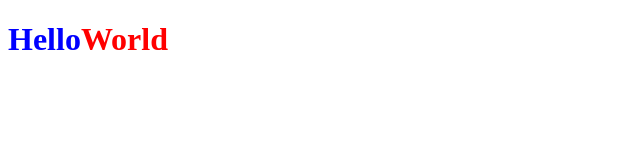
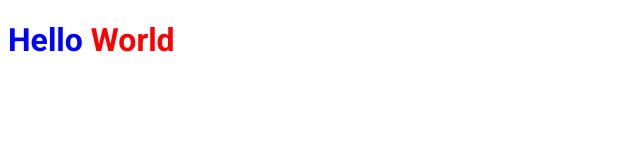
Before and after one commit to jvkass/ignews, a Next.js app: page / in a window 1280 px wide. Shown: the top 160 px of the page, without its empty margins (0-640 px from the left). Built offline with nearby package versions, Linux system fonts and the light colour scheme.

Commit message:
Configurando fonte externa e o document

```diff
--- /dev/null
+++ b/src/pages/_document.tsx
@@ -0,0 +1,19 @@
+import Document, { Html, Head, Main, NextScript } from "next/document"
+export default class MyDocument extends Document {
+    render() {
+        return (
+            <Html>
+                <Head>
+                    <link rel="preconnect" href="https://fonts.googleapis.com" />
+                    <link rel="preconnect" href="https://fonts.gstatic.com" crossorigin />
+                    <link href="https://fonts.googleapis.com/css2?family=Poppins:wght@400;600&family=Roboto:wght@400;700;900&display=swap" rel="stylesheet" />
+                    <title>id.news</title>
+                </Head>
+                <body>
+                    <Main />
+                    <NextScript />
+                </body>
+            </Html>
+        )
+    }
+}
--- a/src/pages/index.tsx
+++ b/src/pages/index.tsx
@@ -3,10 +3,7 @@
 export default function Home() {
   return (
    <h1 className={styles.title}>
-     Hello
-     <span>
-       World
-     </span>
+     Hello <span>World</span>
    </h1>
   )
 }
--- a/src/styles/home.module.scss
+++ b/src/styles/home.module.scss
@@ -1,6 +1,6 @@
 .title {
     color:blue;
-
+    font-family: Roboto;
     span {
         color: red;
     }
```
